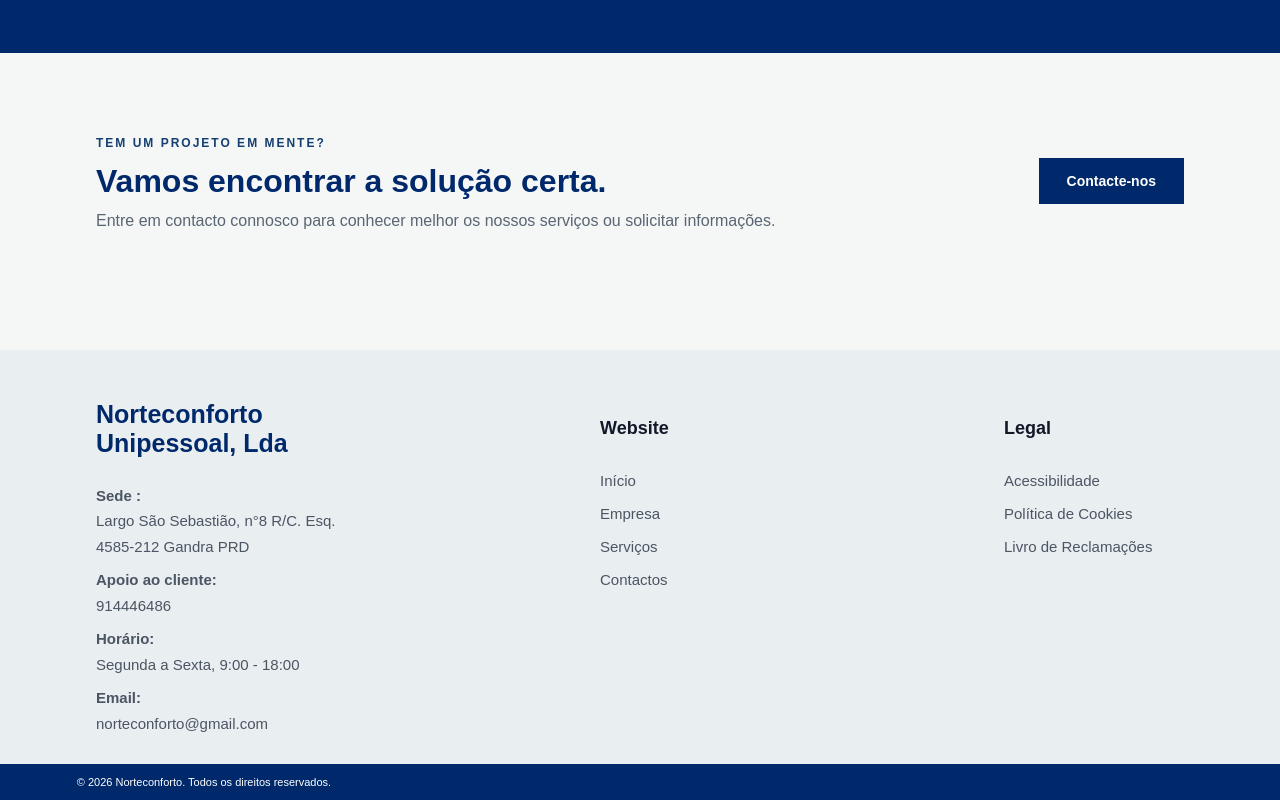
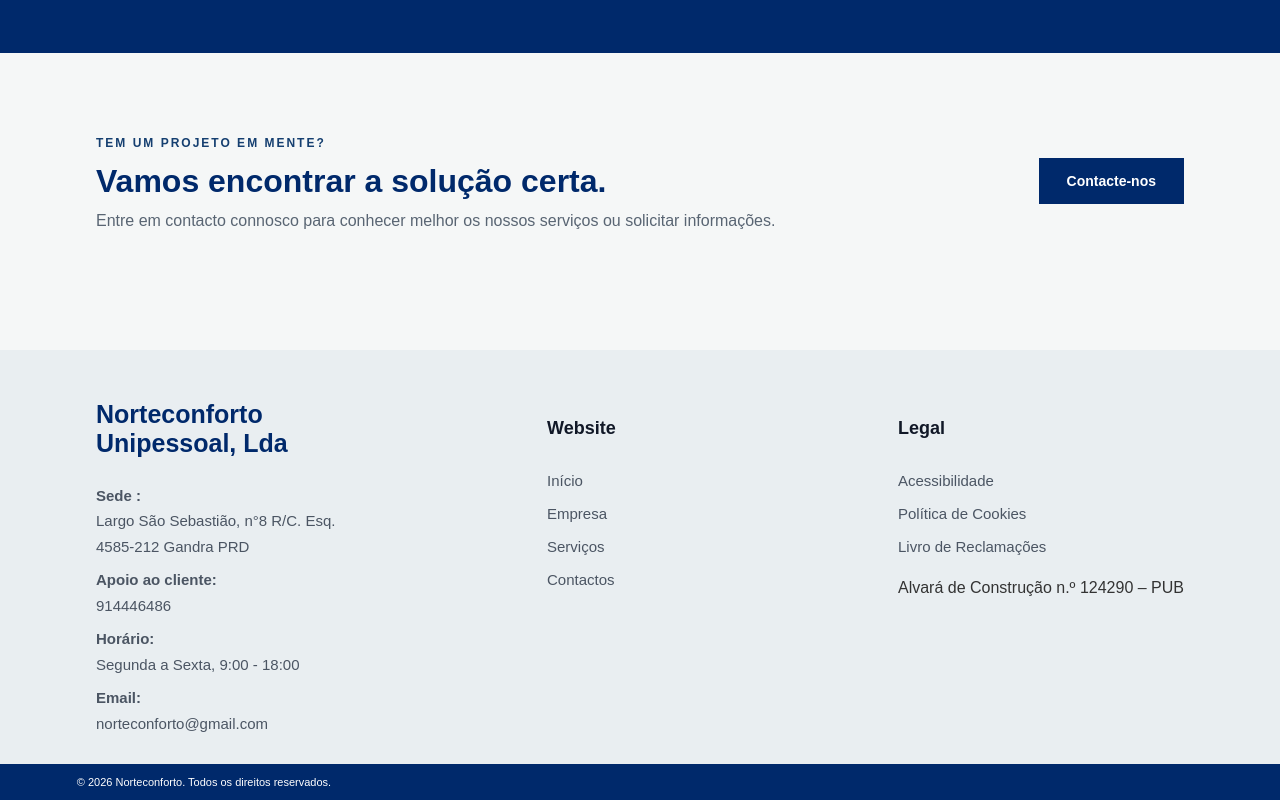
Before and after one commit to Mariana1709/norteconforto2026, a plain HTML site: page index.html in a window 1280 px wide. Shown: the part 2924-3724 px from the top of the page. Drawn offline with Linux system fonts and the light colour scheme.

```diff
--- a/index.html
+++ b/index.html
@@ -464,6 +464,7 @@
     <a href="../html/acessibilidade.html">Acessibilidade</a>
     <a href="../html/politica_cookies.html">Política de Cookies</a>
     <a href="https://www.livroreclamacoes.pt">Livro de Reclamações</a>
+    <p>Alvará de Construção n.º 124290 – PUB</p>
 </div>
         </div>
 
```
Lines whose indentation alone changed are shown as unchanged.
